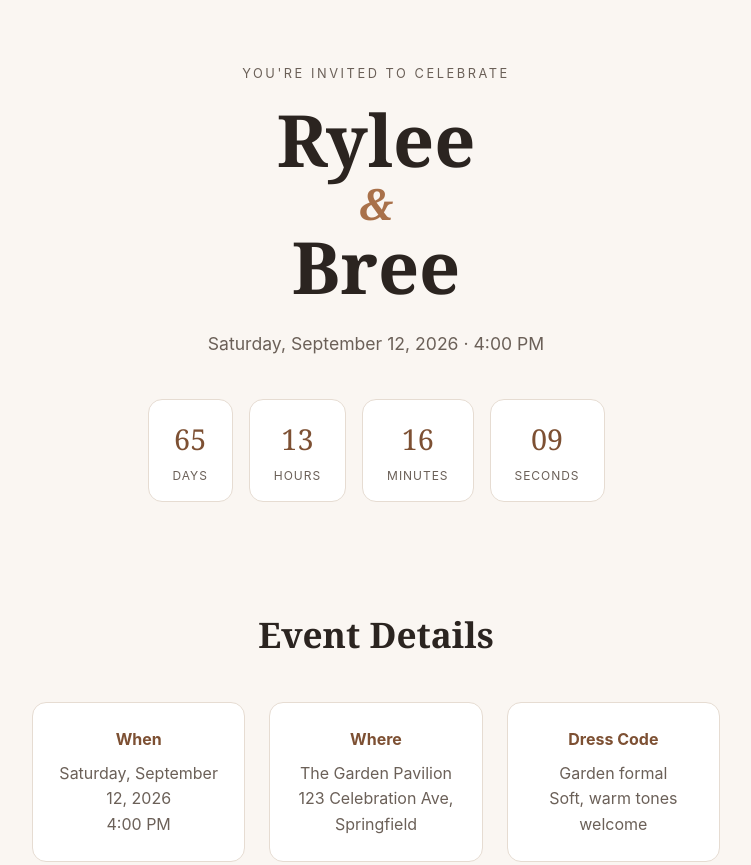
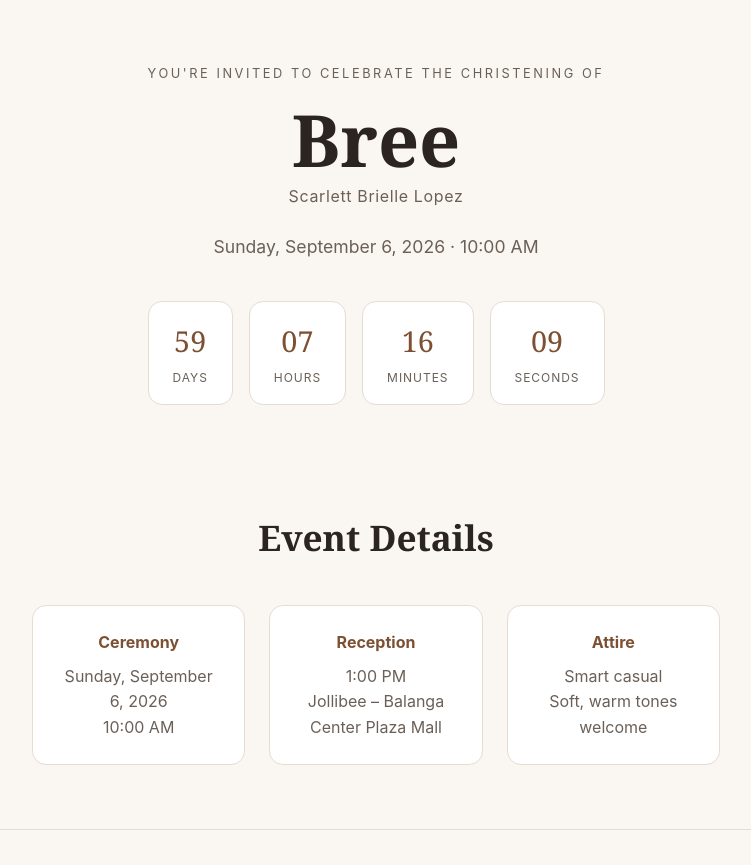
Before and after one commit to GitLaurence/rylee-bree-invitation, a website: page index.html in a window 1280 px wide. Shown: the top 865 px of the page, without its empty margins (264-1015 px from the left). Drawn offline with Linux system fonts and the light colour scheme.

Commit message:
Update landing page for Bree's christening (Scarlett Brielle Lopez)

```diff
--- a/css/styles.css
+++ b/css/styles.css
@@ -110,6 +110,13 @@ a {
   color: var(--color-accent);
   font-style: italic;
   font-size: 0.6em;
+}
+
+.hero__subname {
+  margin: 0.25rem 0 0;
+  font-size: 1rem;
+  letter-spacing: 0.04em;
+  color: var(--color-text-muted);
 }
 
 .hero__date {
--- a/index.html
+++ b/index.html
@@ -3,11 +3,11 @@
 <head>
   <meta charset="utf-8" />
   <meta name="viewport" content="width=device-width, initial-scale=1" />
-  <title>Rylee &amp; Bree — You're Invited</title>
-  <meta name="description" content="Join us to celebrate Rylee & Bree. RSVP below." />
+  <title>Bree's Christening — You're Invited</title>
+  <meta name="description" content="Join us as we celebrate the Christening of Scarlett Brielle Lopez (Bree). RSVP below." />
 
-  <meta property="og:title" content="Rylee & Bree — You're Invited" />
-  <meta property="og:description" content="Join us to celebrate Rylee & Bree. RSVP below." />
+  <meta property="og:title" content="Bree's Christening — You're Invited" />
+  <meta property="og:description" content="Join us as we celebrate the Christening of Scarlett Brielle Lopez (Bree). RSVP below." />
   <meta property="og:type" content="website" />
   <meta property="og:image" content="/assets/images/cover.jpg" />
   <meta name="twitter:card" content="summary_large_image" />
@@ -20,13 +20,14 @@
   <main>
     <section class="hero">
       <div class="container">
-        <p class="hero__eyebrow">You're invited to celebrate</p>
+        <p class="hero__eyebrow">You're invited to celebrate the Christening of</p>
         <h1 class="hero__names">
-          <span>Rylee <span class="hero__ampersand">&amp;</span> Bree</span>
+          <span>Bree</span>
         </h1>
-        <p class="hero__date" id="event-date-display">Saturday, September 12, 2026 &middot; 4:00 PM</p>
+        <p class="hero__subname">Scarlett Brielle Lopez</p>
+        <p class="hero__date" id="event-date-display">Sunday, September 6, 2026 &middot; 10:00 AM</p>
 
-        <div class="countdown" id="countdown" data-event-datetime="2026-09-12T16:00:00">
+        <div class="countdown" id="countdown" data-event-datetime="2026-09-06T10:00:00">
           <div class="countdown__unit">
             <span class="countdown__value" data-unit="days">--</span>
             <span class="countdown__label">Days</span>
@@ -52,16 +53,16 @@
         <h2 class="section__title reveal">Event Details</h2>
         <div class="details reveal">
           <div class="details__card">
-            <h3>When</h3>
-            <p>Saturday, September 12, 2026<br />4:00 PM</p>
+            <h3>Ceremony</h3>
+            <p>Sunday, September 6, 2026<br />10:00 AM</p>
           </div>
           <div class="details__card">
-            <h3>Where</h3>
-            <p>The Garden Pavilion<br />123 Celebration Ave, Springfield</p>
+            <h3>Reception</h3>
+            <p>1:00 PM<br />Jollibee &ndash; Balanga Center Plaza Mall</p>
           </div>
           <div class="details__card">
-            <h3>Dress Code</h3>
-            <p>Garden formal<br />Soft, warm tones welcome</p>
+            <h3>Attire</h3>
+            <p>Smart casual<br />Soft, warm tones welcome</p>
           </div>
         </div>
       </div>
@@ -112,7 +113,7 @@
           </div>
 
           <div class="field">
-            <label for="message">Message for the couple (optional)</label>
+            <label for="message">Message for Bree's family (optional)</label>
             <textarea id="message" name="message" maxlength="500"></textarea>
           </div>
 
@@ -130,7 +131,7 @@
   </main>
 
   <footer class="footer">
-    <p>With love, Rylee &amp; Bree</p>
+    <p>With love, Bree's Family</p>
   </footer>
 
   <script type="module" src="js/main.js"></script>
```
